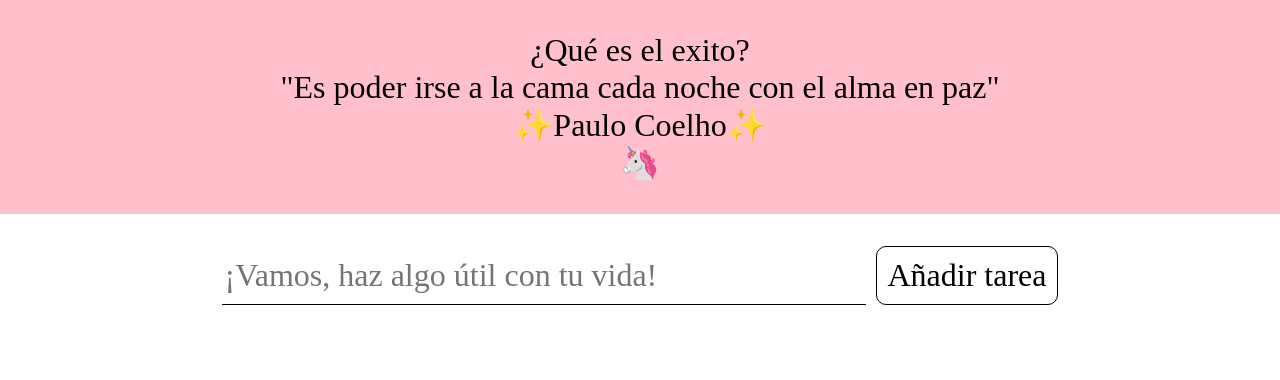
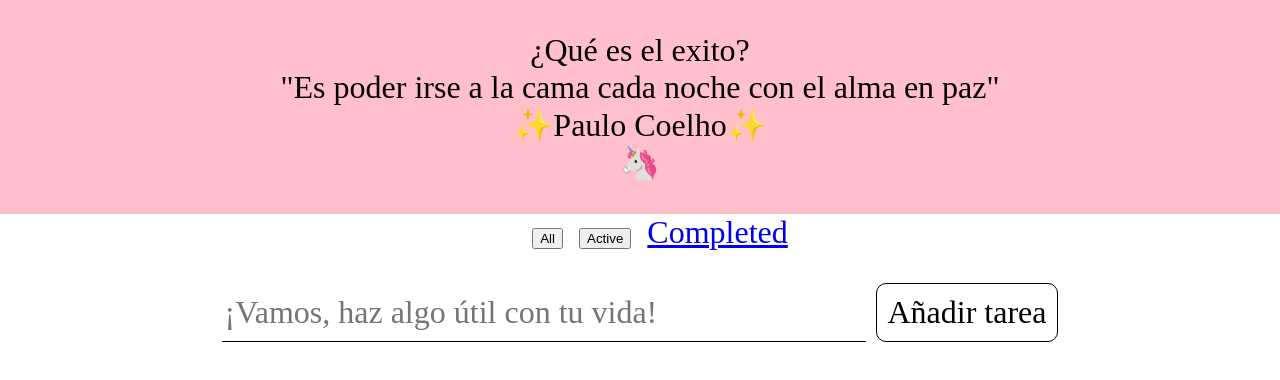
Before and after one commit to JuanTamarit/Todo-App-React-00, a React (Vite) app: page / in a window 1280 px wide. Shown: the top 380 px of the page. Built offline with nearby package versions, Linux system fonts and the light colour scheme; a web font is replaced by a local one.

Commit message:
Componente Nav Creado

```diff
--- a/src/App.jsx
+++ b/src/App.jsx
@@ -5,6 +5,9 @@
 import Header from "./components/Header";
 import Input from "./components/Input";
 import Task from "./components/Task";
+import Nav from "./components/Nav";
+import Completed from "./components/Completed";
+import { BrowserRouter, Route, Routes } from "react-router-dom";
 
 function App() {
   const [tasksArray, setTasksArray] = useState([]);
@@ -12,12 +15,16 @@
   return (
     <>
       <Header />
+      <Nav />
       <Input tasksArray={tasksArray} setTasksArray={setTasksArray} />
       <div>
         {tasksArray.map((item, index) => (
           <Task key={index} task={item} />
         ))}
       </div>
+      <Routes>
+        <Route path="/completed" element={<Completed />} />
+      </Routes>
     </>
   );
 }
--- /dev/null
+++ b/src/components/Completed.jsx
@@ -0,0 +1,6 @@
+function Completed() {
+  return;
+  <></>;
+}
+
+export default Completed;
--- /dev/null
+++ b/src/components/Nav.css
@@ -0,0 +1,6 @@
+ul {
+    list-style: none;
+    display: flex;
+    gap: 1.6rem;
+    justify-content: center;
+}
--- /dev/null
+++ b/src/components/Nav.jsx
@@ -0,0 +1,22 @@
+import "./Nav.css";
+import { Link } from "react-router-dom";
+
+function Nav() {
+  return (
+    <>
+      <ul>
+        <li>
+          <button>All</button>
+        </li>
+        <li>
+          <button>Active</button>
+        </li>
+        <li>
+          <Link to="/completed">Completed</Link>
+        </li>
+      </ul>
+    </>
+  );
+}
+
+export default Nav;
--- a/src/main.jsx
+++ b/src/main.jsx
@@ -1,9 +1,12 @@
 import React from "react";
 import ReactDOM from "react-dom/client";
 import App from "./App";
+import { BrowserRouter } from "react-router-dom";
 
 ReactDOM.createRoot(document.getElementById("root")).render(
   <React.StrictMode>
-    <App />
+    <BrowserRouter>
+      <App />
+    </BrowserRouter>
   </React.StrictMode>
 );
```
